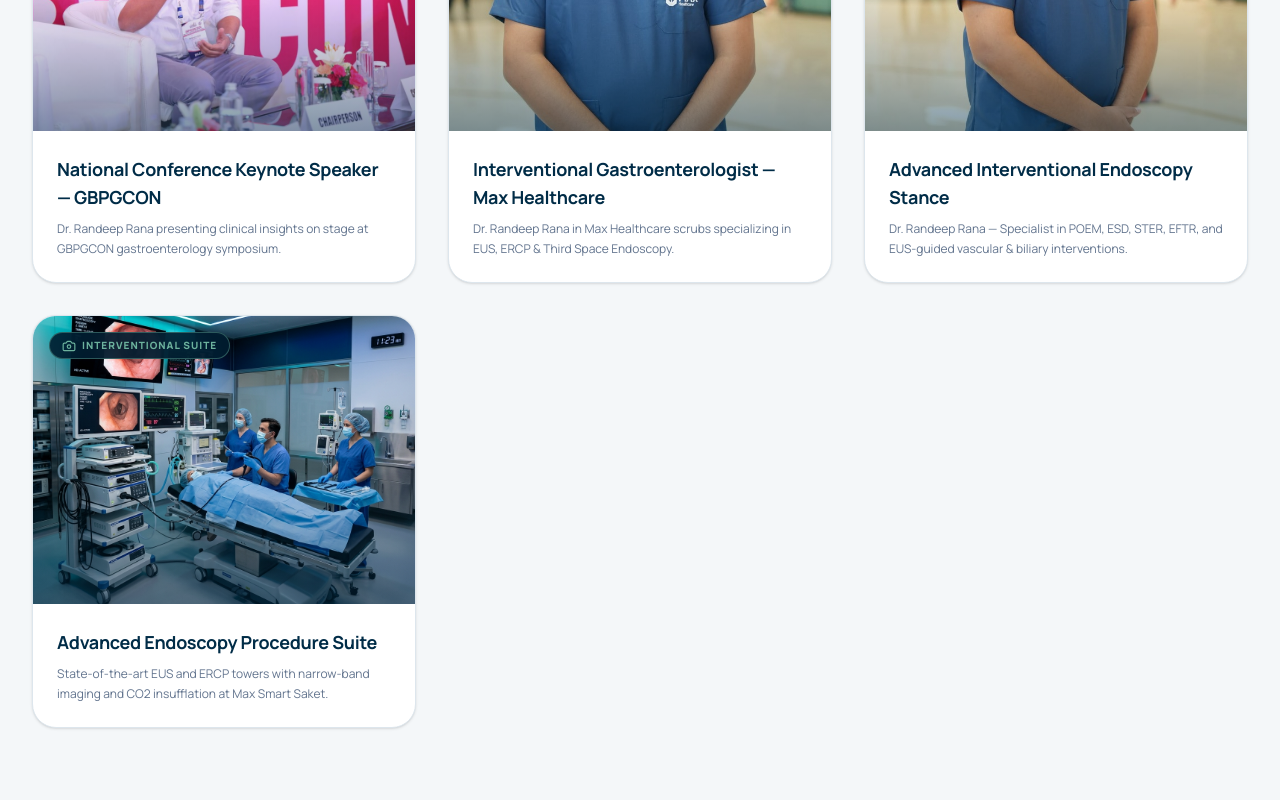
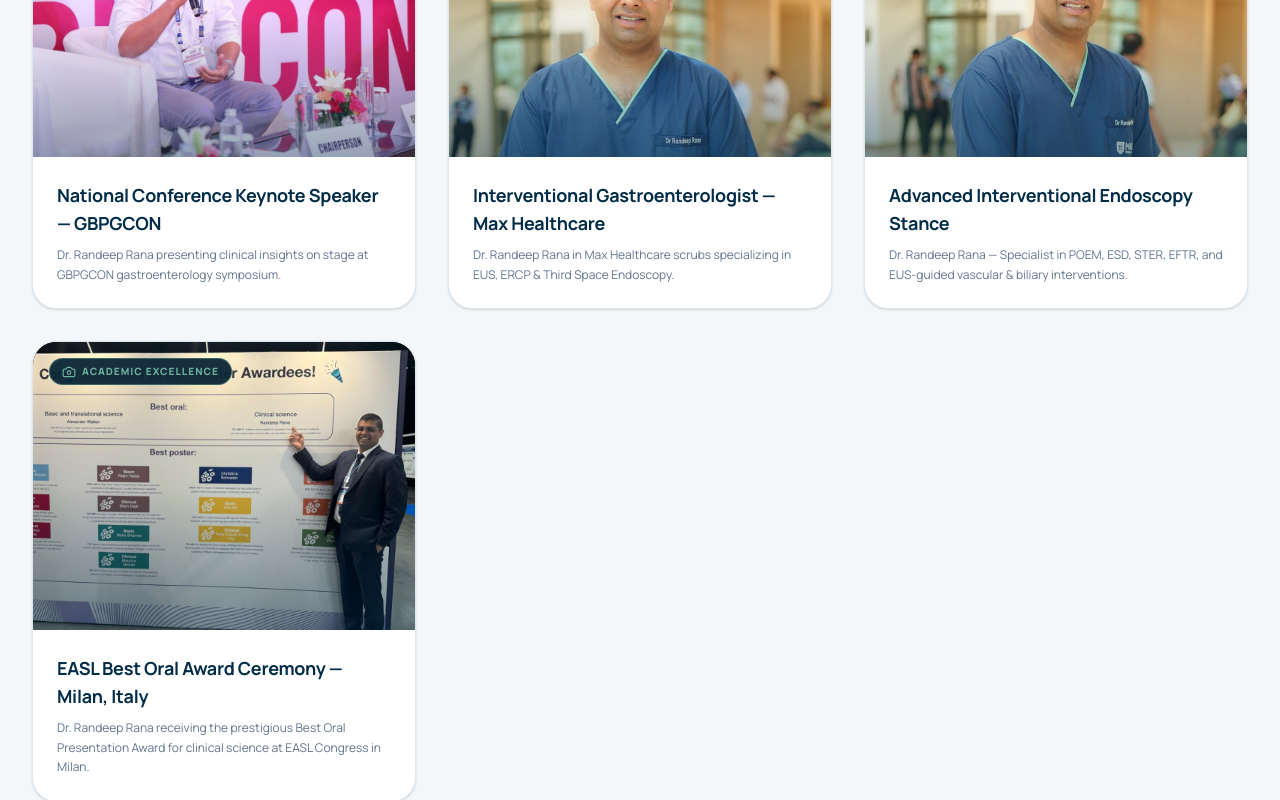
Before and after one commit to RNAHealthTech/drRandeeprana, a Next.js app: page /gallery in a window 1280 px wide. Shown: the part 2000-2800 px from the top of the page. Built offline with nearby package versions, Linux system fonts and the light colour scheme.

Commit message:
Fix image cropping issues with object-top and replace all AI images with real photos & add full-screen lightbox modal

```diff
--- a/src/app/gallery/page.tsx
+++ b/src/app/gallery/page.tsx
@@ -1,16 +1,34 @@
-import React from "react";
-import type { Metadata } from "next";
+"use client";
+
+import React, { useState } from "react";
 import PageHeader from "@/components/PageHeader";
 import CtaBanner from "@/components/CtaBanner";
-import { Camera, Sparkles, Building2, Stethoscope, Activity, UserCheck, Globe, Trophy, Award, FileText } from "lucide-react";
-
-export const metadata: Metadata = {
-  title: "Clinical Photo Gallery | Dr. Randeep Rana — Max Smart Saket & GIPMER",
-  description:
-    "Explore high-resolution realistic facility photos of Dr. Randeep Rana's gastroenterology practice, advanced endoscopy suites, international poster presentations, DDW Washington, APDW Singapore, and award ceremonies.",
-};
+import {
+  Camera,
+  Sparkles,
+  Building2,
+  Stethoscope,
+  Activity,
+  UserCheck,
+  Globe,
+  Trophy,
+  Award,
+  FileText,
+  X,
+  Maximize2,
+} from "lucide-react";
 
 export default function GalleryPage() {
+  const [selectedItem, setSelectedItem] = useState<{
+    id: number;
+    title: string;
+    category: string;
+    image: string;
+    description: string;
+    icon: any;
+    objectPosition?: string;
+  } | null>(null);
+
   const galleryItems = [
     {
       id: 1,
@@ -19,6 +37,7 @@ export default function GalleryPage() {
       image: "/images/dr-randeep-rana-whitecoat.jpg",
       description: "Dr. Randeep Rana in clinical white coat at Max Smart Superspeciality Hospital, Saket.",
       icon: UserCheck,
+      objectPosition: "object-top",
     },
     {
       id: 2,
@@ -27,6 +46,7 @@ export default function GalleryPage() {
       image: "/images/poster-award-best-oral-clinical-science.jpg",
       description: "Dr. Randeep Rana recognized as Best Oral Awardee in Clinical Science for groundbreaking RCT research on cirrhosis survival.",
       icon: Trophy,
+      objectPosition: "object-top",
     },
     {
       id: 3,
@@ -35,6 +55,7 @@ export default function GalleryPage() {
       image: "/images/ddw-2024-poster-presentation.jpg",
       description: "Presenting Microbiome & Mycobiome Metagenomics research in chronic pancreatitis at Digestive Disease Week (DDW 2024) in Washington D.C.",
       icon: Globe,
+      objectPosition: "object-top",
     },
     {
       id: 4,
@@ -43,6 +64,7 @@ export default function GalleryPage() {
       image: "/images/apdw-2025-singapore-poster.jpg",
       description: "Displaying landmark research on EUS-guided thrombin and coil combination for Visceral Arterial Pseudoaneurysm (VAPT-EASE Study) at APDW Singapore.",
       icon: FileText,
+      objectPosition: "object-top",
     },
     {
       id: 5,
@@ -51,6 +73,7 @@ export default function GalleryPage() {
       image: "/images/gbpgcon-chairperson-delegate.jpg",
       description: "Dr. Randeep Rana presiding as Session Chairperson & Delegate at GBPGCON annual gastroenterology conference.",
       icon: Building2,
+      objectPosition: "object-top",
     },
     {
       id: 6,
@@ -59,6 +82,7 @@ export default function GalleryPage() {
       image: "/images/easl-hepatology-congress-hall.jpg",
       description: "Representing AIIMS New Delhi and Max Healthcare at the European Association for the Study of the Liver (EASL) Congress Hall.",
       icon: Award,
+      objectPosition: "object-center",
     },
     {
       id: 7,
@@ -67,6 +91,7 @@ export default function GalleryPage() {
       image: "/images/dr-randeep-rana-speaker.jpg",
       description: "Dr. Randeep Rana presenting clinical insights on stage at GBPGCON gastroenterology symposium.",
       icon: Sparkles,
+      objectPosition: "object-top",
     },
     {
       id: 8,
@@ -75,6 +100,7 @@ export default function GalleryPage() {
       image: "/images/dr-randeep-rana-scrubs-front.jpg",
       description: "Dr. Randeep Rana in Max Healthcare scrubs specializing in EUS, ERCP & Third Space Endoscopy.",
       icon: Stethoscope,
+      objectPosition: "object-top",
     },
     {
       id: 9,
@@ -83,14 +109,16 @@ export default function GalleryPage() {
       image: "/images/dr-randeep-rana-scrubs-side.jpg",
       description: "Dr. Randeep Rana — Specialist in POEM, ESD, STER, EFTR, and EUS-guided vascular & biliary interventions.",
       icon: Activity,
+      objectPosition: "object-top",
     },
     {
       id: 10,
-      title: "Advanced Endoscopy Procedure Suite",
-      category: "Interventional Suite",
-      image: "/images/endoscopy-suite.png",
-      description: "State-of-the-art EUS and ERCP towers with narrow-band imaging and CO2 insufflation at Max Smart Saket.",
+      title: "EASL Best Oral Award Ceremony — Milan, Italy",
+      category: "Academic Excellence",
+      image: "/images/dr-randeep-rana-award.jpg",
+      description: "Dr. Randeep Rana receiving the prestigious Best Oral Presentation Award for clinical science at EASL Congress in Milan.",
       icon: Camera,
+      objectPosition: "object-top",
     },
   ];
 
@@ -99,7 +127,7 @@ export default function GalleryPage() {
       <PageHeader
         badge="Clinical Gallery"
         title="Infrastructure & Photo Gallery"
-        subtitle="Explore authentic photo moments of Dr. Randeep Rana's clinical practice, international award recognitions, conference presentations, and procedure facilities."
+        subtitle="Explore authentic photo moments of Dr. Randeep Rana's clinical practice, international award recognitions, conference presentations, and research milestones."
         breadcrumbs={[{ label: "Gallery" }]}
         bgImage="/images/dr-randeep-rana-award.jpg"
       />
@@ -107,16 +135,15 @@ export default function GalleryPage() {
       {/* Main Gallery Section */}
       <section className="py-20 bg-[#F4F7F9]">
         <div className="max-w-7xl mx-auto px-4 sm:px-6 lg:px-8 space-y-12">
-
           <div className="text-center max-w-3xl mx-auto space-y-4">
             <span className="px-4 py-1.5 rounded-full bg-white border border-[#DDE6ED] text-[#002C47] text-xs font-bold uppercase tracking-widest">
               Visual Tour
             </span>
             <h2 className="text-3xl sm:text-4xl font-serif font-bold text-[#002C47]">
-              Accredited Endoscopy & Clinical Facilities
+              Authentic Clinical & Conference Moments
             </h2>
             <p className="text-slate-600 text-sm sm:text-base font-light leading-relaxed">
-              Combining cutting-edge medical technology with warm, patient-first clinical environment.
+              Combining academic excellence with compassionate patient-first clinical care in New Delhi. Click any photo to view in high-resolution full screen.
             </p>
           </div>
 
@@ -127,21 +154,27 @@ export default function GalleryPage() {
               return (
                 <div
                   key={item.id}
-                  className="bg-white border border-[#DDE6ED] rounded-3xl overflow-hidden shadow-sm hover:shadow-xl hover:border-[#6CB29D]/50 transition-all duration-300 group flex flex-col justify-between"
+                  onClick={() => setSelectedItem(item)}
+                  className="bg-white border border-[#DDE6ED] rounded-3xl overflow-hidden shadow-sm hover:shadow-xl hover:border-[#6CB29D]/50 transition-all duration-300 group flex flex-col justify-between cursor-pointer"
                 >
-                  <div className="relative h-64 sm:h-72 overflow-hidden bg-slate-900">
+                  <div className="relative h-64 sm:h-72 overflow-hidden bg-slate-950 flex items-center justify-center">
                     <img
                       src={item.image}
                       alt={item.title}
-                      className="w-full h-full object-cover transform group-hover:scale-105 transition-transform duration-700"
+                      className={`w-full h-full object-cover ${item.objectPosition || "object-top"} transform group-hover:scale-105 transition-transform duration-700`}
                       loading="lazy"
                     />
-                    <div className="absolute inset-0 bg-gradient-to-t from-[#002C47]/80 via-transparent to-transparent opacity-60 group-hover:opacity-80 transition-opacity" />
+                    <div className="absolute inset-0 bg-gradient-to-t from-[#002C47]/80 via-transparent to-transparent opacity-50 group-hover:opacity-75 transition-opacity" />
 
                     {/* Floating Category Badge */}
                     <div className="absolute top-4 left-4 bg-[#001D30]/90 backdrop-blur-md text-[#6CB29D] border border-[#6CB29D]/40 text-[10px] font-extrabold uppercase tracking-widest px-3 py-1 rounded-full flex items-center gap-1.5">
                       <Icon className="w-3.5 h-3.5" />
                       <span>{item.category}</span>
+                    </div>
+
+                    {/* Zoom Icon indicator on hover */}
+                    <div className="absolute top-4 right-4 bg-white/20 backdrop-blur-md text-white p-2 rounded-full opacity-0 group-hover:opacity-100 transition-opacity">
+                      <Maximize2 className="w-4 h-4" />
                     </div>
                   </div>
 
@@ -160,6 +193,52 @@ export default function GalleryPage() {
         </div>
       </section>
 
+      {/* Interactive Lightbox Modal */}
+      {selectedItem && (
+        <div
+          className="fixed inset-0 z-50 bg-black/90 backdrop-blur-md flex items-center justify-center p-4 sm:p-6"
+          onClick={() => setSelectedItem(null)}
+        >
+          <div
+            className="relative max-w-5xl w-full bg-slate-900 border border-slate-800 rounded-3xl overflow-hidden shadow-2xl flex flex-col max-h-[90vh]"
+            onClick={(e) => e.stopPropagation()}
+          >
+            {/* Modal Header */}
+            <div className="p-4 sm:p-6 border-b border-slate-800 flex items-center justify-between bg-slate-950">
+              <div className="flex items-center gap-2">
+                <span className="px-3 py-1 rounded-full bg-[#6CB29D]/20 text-[#6CB29D] text-xs font-bold uppercase tracking-widest border border-[#6CB29D]/30">
+                  {selectedItem.category}
+                </span>
+                <h3 className="text-base sm:text-xl font-serif font-bold text-white truncate max-w-md sm:max-w-xl">
+                  {selectedItem.title}
+                </h3>
+              </div>
+              <button
+                onClick={() => setSelectedItem(null)}
+                className="p-2 text-slate-400 hover:text-white hover:bg-slate-800 rounded-full transition-colors"
+                aria-label="Close modal"
+              >
+                <X className="w-6 h-6" />
+              </button>
+            </div>
+
+            {/* Modal Image Area */}
+            <div className="flex-1 bg-black flex items-center justify-center p-2 sm:p-4 overflow-hidden min-h-[300px]">
+              <img
+                src={selectedItem.image}
+                alt={selectedItem.title}
+                className="max-h-[65vh] w-auto max-w-full object-contain rounded-lg shadow-lg"
+              />
+            </div>
+
+            {/* Modal Footer Description */}
+            <div className="p-4 sm:p-6 bg-slate-950 border-t border-slate-800 text-slate-300 text-xs sm:text-sm font-light leading-relaxed">
+              {selectedItem.description}
+            </div>
+          </div>
+        </div>
+      )}
+
       <CtaBanner />
     </div>
   );
--- a/src/app/services/page.tsx
+++ b/src/app/services/page.tsx
@@ -180,15 +180,15 @@ export default function ServicesPage() {
           <div className="grid grid-cols-1 md:grid-cols-2 gap-8">
             <div className="relative rounded-3xl overflow-hidden shadow-lg border border-[#DDE6ED] h-60 sm:h-72 group">
               <img
-                src="/images/endoscopy-suite.png"
-                alt="State-of-the-art Endoscopy Suite"
-                className="w-full h-full object-cover transform group-hover:scale-105 transition-transform duration-500"
+                src="/images/dr-randeep-rana-scrubs-front.jpg"
+                alt="State-of-the-art Endoscopy Suite Dr. Randeep Rana"
+                className="w-full h-full object-cover object-top transform group-hover:scale-105 transition-transform duration-500"
                 loading="eager"
               />
               <div className="absolute inset-0 bg-gradient-to-t from-[#002C47]/90 via-transparent to-transparent" />
               <div className="absolute bottom-5 left-5 right-5 text-white">
                 <span className="px-3 py-1 rounded-full bg-[#6CB29D] text-[10px] font-extrabold uppercase tracking-widest text-white inline-block mb-1">
-                  Accredited Procedure Suite
+                  Interventional GI & Endoscopy
                 </span>
                 <h3 className="text-xl font-serif font-bold">Advanced EUS & ERCP Interventions</h3>
               </div>
@@ -196,9 +196,9 @@ export default function ServicesPage() {
 
             <div className="relative rounded-3xl overflow-hidden shadow-lg border border-[#DDE6ED] h-60 sm:h-72 group">
               <img
-                src="/images/fibroscan-liver-care.png"
-                alt="Non-Invasive FibroScan Liver Diagnostics"
-                className="w-full h-full object-cover transform group-hover:scale-105 transition-transform duration-500"
+                src="/images/apdw-2025-singapore-poster.jpg"
+                alt="Hepatology & Liver Research Dr. Randeep Rana"
+                className="w-full h-full object-cover object-top transform group-hover:scale-105 transition-transform duration-500"
                 loading="eager"
               />
               <div className="absolute inset-0 bg-gradient-to-t from-[#002C47]/90 via-transparent to-transparent" />
--- a/src/components/About.tsx
+++ b/src/components/About.tsx
@@ -75,9 +75,9 @@ export default function About() {
               {/* Realistic Clinical Showcase Banner Image */}
               <div className="relative rounded-2xl overflow-hidden shadow-md group h-56 sm:h-64 mb-6 border border-slate-100">
                 <img
-                  src="/images/doctor-consultation.png"
+                  src="/images/dr-randeep-rana-whitecoat.jpg"
                   alt="Dr. Randeep Rana consulting patient in clinic"
-                  className="w-full h-full object-cover transform group-hover:scale-105 transition-transform duration-500"
+                  className="w-full h-full object-cover object-top transform group-hover:scale-105 transition-transform duration-500"
                   loading="lazy"
                 />
                 <div className="absolute inset-0 bg-gradient-to-t from-[#002C47]/80 via-transparent to-transparent" />
--- a/src/components/PatientJourney.tsx
+++ b/src/components/PatientJourney.tsx
@@ -96,9 +96,9 @@ export default function PatientJourney() {
         <div className="mt-16 bg-white border border-[#DDE6ED] rounded-3xl overflow-hidden shadow-lg grid grid-cols-1 lg:grid-cols-12 items-center">
           <div className="lg:col-span-6 h-64 sm:h-80 relative">
             <img
-              src="/images/patient-recovery.png"
-              alt="Luxury patient recovery lounge and post-op care"
-              className="w-full h-full object-cover"
+              src="/images/dr-randeep-rana-whitecoat.jpg"
+              alt="Dr. Randeep Rana clinical consultation and patient care"
+              className="w-full h-full object-cover object-top"
               loading="lazy"
             />
             <div className="absolute inset-0 bg-gradient-to-r from-transparent to-black/20" />
--- a/src/components/ServicesOverview.tsx
+++ b/src/components/ServicesOverview.tsx
@@ -19,8 +19,8 @@ export default function ServicesOverview() {
       id: 1,
       title: "Endoscopic Ultrasound (EUS) & ERCP Suite",
       category: "Advanced Endoscopy",
-      image: "/images/endoscopy-suite.png",
-      description: "State-of-the-art EUS and ERCP towers with narrow-band imaging for non-surgical bile duct stone extraction and pancreatic cyst drainage.",
+      image: "/images/dr-randeep-rana-scrubs-side.jpg",
+      description: "State-of-the-art EUS and ERCP procedures with narrow-band imaging for non-surgical bile duct stone extraction and pancreatic cyst drainage.",
       linkText: "View Interventional Suite",
       icon: Activity,
     },
@@ -28,7 +28,7 @@ export default function ServicesOverview() {
       id: 2,
       title: "Non-Invasive FibroScan & Liver Clinic",
       category: "Hepatology Care",
-      image: "/images/fibroscan-liver-care.png",
+      image: "/images/apdw-2025-singapore-poster.jpg",
       description: "Quantitative stiffness & CAP fat scoring for early fatty liver reversal and evidence-based cirrhosis survival protocols.",
       linkText: "View Liver Diagnostics",
       icon: HeartPulse,
@@ -37,7 +37,7 @@ export default function ServicesOverview() {
       id: 3,
       title: "Consultant-Led GI OPD & Diagnostics",
       category: "Clinical Care",
-      image: "/images/doctor-consultation.png",
+      image: "/images/dr-randeep-rana-whitecoat.jpg",
       description: "Comprehensive, consultant-led evaluation at Max Smart Superspeciality Hospital Saket and GIPMER / MAMC New Delhi.",
       linkText: "Schedule OPD Visit",
       icon: Stethoscope,
@@ -84,7 +84,7 @@ export default function ServicesOverview() {
                   <img
                     src={panel.image}
                     alt={panel.title}
-                    className="w-full h-full object-cover transform group-hover:scale-105 transition-transform duration-700"
+                    className="w-full h-full object-cover object-top transform group-hover:scale-105 transition-transform duration-700"
                     loading="lazy"
                   />
                   <div className="absolute inset-0 bg-gradient-to-t from-[#1C2936]/80 via-transparent to-transparent" />
--- a/src/components/Treatments.tsx
+++ b/src/components/Treatments.tsx
@@ -94,9 +94,9 @@ export default function Treatments() {
           {/* Card 1: Advanced Endoscopy Suite */}
           <div className="relative rounded-3xl overflow-hidden shadow-xl group border border-[#DDE6ED] h-64 sm:h-72">
             <img
-              src="/images/endoscopy-suite.png"
-              alt="Advanced Hospital Endoscopy Suite Max Smart Saket"
-              className="w-full h-full object-cover transform group-hover:scale-105 transition-transform duration-700"
+              src="/images/dr-randeep-rana-scrubs-front.jpg"
+              alt="Advanced Interventional Endoscopy Dr. Randeep Rana"
+              className="w-full h-full object-cover object-top transform group-hover:scale-105 transition-transform duration-700"
               loading="lazy"
             />
             <div className="absolute inset-0 bg-gradient-to-t from-[#002C47] via-[#002C47]/40 to-transparent" />
@@ -105,10 +105,10 @@ export default function Treatments() {
                 Interventional Endoscopy Suite
               </span>
               <h3 className="text-xl sm:text-2xl font-serif font-bold text-white">
-                HD Narrow-Band Imaging & CO2 Endoscopy
+                HD Narrow-Band Imaging & EUS / ERCP Care
               </h3>
               <p className="text-xs text-slate-200 font-light">
-                Equipped with latest Olympus & Fujinon EUS/ERCP towers for painless diagnostic & therapeutic procedures.
+                Specializing in POEM, ESD, STER, EFTR, and EUS-guided vascular & biliary interventions at Max Smart Saket.
               </p>
             </div>
           </div>
@@ -116,15 +116,15 @@ export default function Treatments() {
           {/* Card 2: FibroScan & Non-Invasive Hepatology */}
           <div className="relative rounded-3xl overflow-hidden shadow-xl group border border-[#DDE6ED] h-64 sm:h-72">
             <img
-              src="/images/fibroscan-liver-care.png"
-              alt="FibroScan Quantitative Liver Assessment Equipment"
-              className="w-full h-full object-cover transform group-hover:scale-105 transition-transform duration-700"
+              src="/images/apdw-2025-singapore-poster.jpg"
+              alt="Hepatology Research & Liver Diagnostics Dr. Randeep Rana"
+              className="w-full h-full object-cover object-top transform group-hover:scale-105 transition-transform duration-700"
               loading="lazy"
             />
             <div className="absolute inset-0 bg-gradient-to-t from-[#002C47] via-[#002C47]/40 to-transparent" />
             <div className="absolute bottom-6 left-6 right-6 text-white space-y-1.5">
               <span className="px-3 py-1 rounded-full bg-[#001D30] border border-[#6CB29D]/50 text-[10px] font-extrabold uppercase tracking-widest text-[#6CB29D] inline-block">
-                Hepatology & Liver Diagnostics
+                Hepatology & Clinical Research
               </span>
               <h3 className="text-xl sm:text-2xl font-serif font-bold text-white">
                 Non-Invasive FibroScan & Fatty Liver Clinic
--- a/src/components/WhyChoose.tsx
+++ b/src/components/WhyChoose.tsx
@@ -93,9 +93,9 @@ export default function WhyChoose() {
           {/* Realistic Hospital Background Photo */}
           <div className="absolute inset-0 z-0 opacity-20 group-hover:opacity-30 transition-opacity duration-500">
             <img
-              src="/images/hospital-facility.png"
+              src="/images/easl-hepatology-congress-hall.jpg"
               alt="Max Smart Saket and GIPMER MAMC Delhi Facility"
-              className="w-full h-full object-cover object-center"
+              className="w-full h-full object-cover object-center opacity-40"
               loading="lazy"
             />
           </div>
```
Also changed, not shown: src/app/about/page.tsx (+5 -5 lines), src/app/media/page.tsx (+5 -5 lines).
